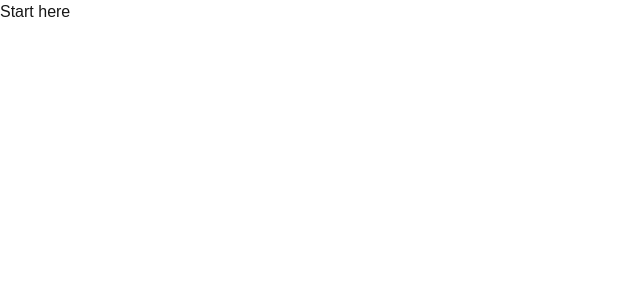
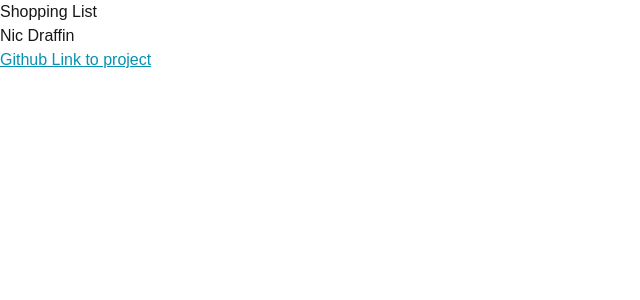
Before and after one commit to nicdraffin/cprg306-assignments, a Next.js app: page /week-2 in a window 1280 px wide. Shown: the top 300 px of the page, without its empty margins (0-640 px from the left). Built offline with nearby package versions, Linux system fonts and the light colour scheme.

Commit message:
Complete Assignment 2, Clean up
Cleaned up app/page.js, added week-2 folder with corresponding pages for assignment

```diff
--- a/app/page.js
+++ b/app/page.js
@@ -1,9 +1,10 @@
-import Image from "next/image";
+import Link from "next/link";
 
 export default function Home() {
   return (
     <main>
-
+      <h1>CPRG 306: Web Development 2 - Assignments</h1>
+      <Link href="./week-2/" className="underline text-cyan-600 hover:text-cyan-300">Week 2 Page</Link>
     </main>
   );
 }
--- a/app/week-2/page.js
+++ b/app/week-2/page.js
@@ -1,5 +1,10 @@
-export default function ShoppingList() {
+import StudentInfo from "./student-info";
+
+export default function Page() {
     return (
-        <h1>Start here</h1>
+        <main>
+            <h1>Shopping List</h1>
+            <StudentInfo />
+        </main>
     );
 }
--- /dev/null
+++ b/app/week-2/student-info.js
@@ -0,0 +1,11 @@
+import Link from "next/link";
+
+
+export default function StudentInfo() {
+    return (
+        <main>
+            <h2>Nic Draffin</h2>
+            <Link href="https://github.com/nicdraffin/cprg306-assignments" className="underline text-cyan-600 hover:text-cyan-300">Github Link to project</Link>
+        </main>
+    );
+}
```
